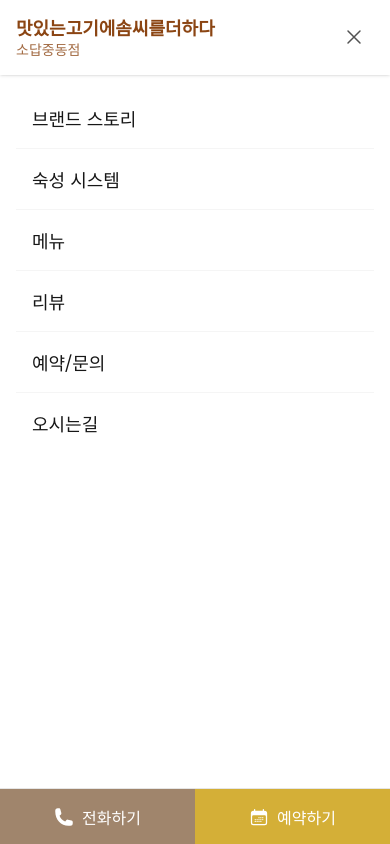
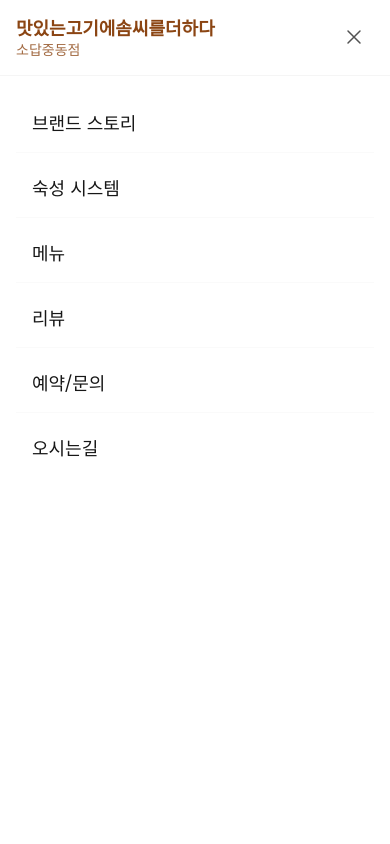
Before and after one commit to asaaaa12313/Meatcraft, a Next.js app: page / in a window 390 px wide. Both pictures are taken after a click on the button "Toggle menu". Shown: the top 844 px of the page. Built offline with nearby package versions, Linux system fonts and the light colour scheme.

Commit message:
Refactor mobile menu: Implement full-screen modal (z-60) covering header

```diff
--- a/src/components/layout/Header.tsx
+++ b/src/components/layout/Header.tsx
@@ -140,21 +140,41 @@ export function Header() {
             </header>
 
             {/* Mobile Menu Overlay - Moved outside header stacking context */}
+            {/* Mobile Menu Overlay - Full Screen Modal */}
             {
                 isOpen && (
-                    <div
-                        className="fixed top-0 left-0 w-full z-40 bg-white md:hidden"
-                        style={{ height: '100vh', paddingTop: '72px' }}
+                    <div className="fixed inset-0 z-[60] bg-white md:hidden flex flex-col">
+                        {/* Overlay Header */}
+                        <div className="flex items-center justify-between p-4 border-b border-neutral-100">
+                            <div className="flex flex-col">
+                                <span className="font-bold text-lg text-[#8B4513] leading-tight">
+                                    {STORE_INFO.name.split(' ')[0]}
+                                </span>
+                                <span className="text-sm text-[#8B4513] opacity-80">
+                                    {STORE_INFO.name.split(' ')[1]}
+                                </span>
+                            </div>
+                            <button
+                                type="button"
+                                className="p-2 text-neutral-600 hover:bg-neutral-100 rounded-lg transition-colors"
+                                onClick={() => setIsOpen(false)}
+                                aria-label="Close menu"
                             >
-                        <div className="flex flex-col p-4 bg-white h-full overflow-y-auto">
+                                <XMarkIcon className="w-6 h-6" />
+                            </button>
+                        </div>
+
+                        {/* Menu Items */}
+                        <div className="flex-1 overflow-y-auto p-4">
+                            <div className="flex flex-col space-y-1">
                                 {NAV_ITEMS.map((item) => (
                                     <Link
                                         key={item.href}
                                         href={item.href}
                                         onClick={() => setIsOpen(false)}
                                         className={cn(
-                                        "text-lg font-medium px-4 py-4 border-b border-neutral-100 last:border-0 hover:bg-neutral-50 transition-colors block text-neutral-900",
-                                        pathname === item.href ? "text-[#8B4513] font-bold" : ""
+                                            "text-lg font-medium px-4 py-4 border-b border-neutral-50 last:border-0 hover:bg-neutral-50 transition-colors block text-neutral-900",
+                                            pathname === item.href ? "text-[#8B4513] font-bold bg-[#8B4513]/5 rounded-lg border-none mb-1" : ""
                                         )}
                                     >
                                         {item.label}
@@ -162,6 +182,7 @@ export function Header() {
                                 ))}
                             </div>
                         </div>
+                    </div>
                 )
             }
         </>
```
Lines whose indentation alone changed are shown as unchanged.
